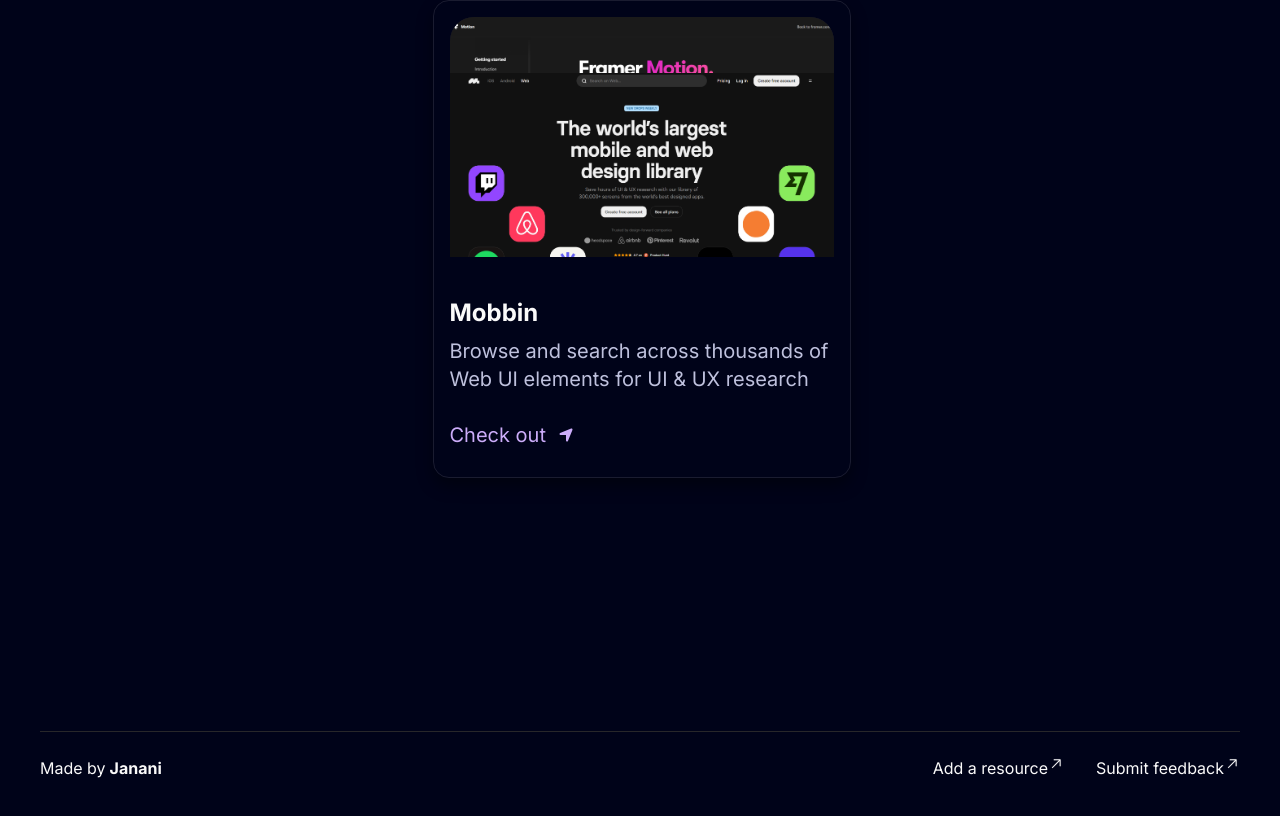
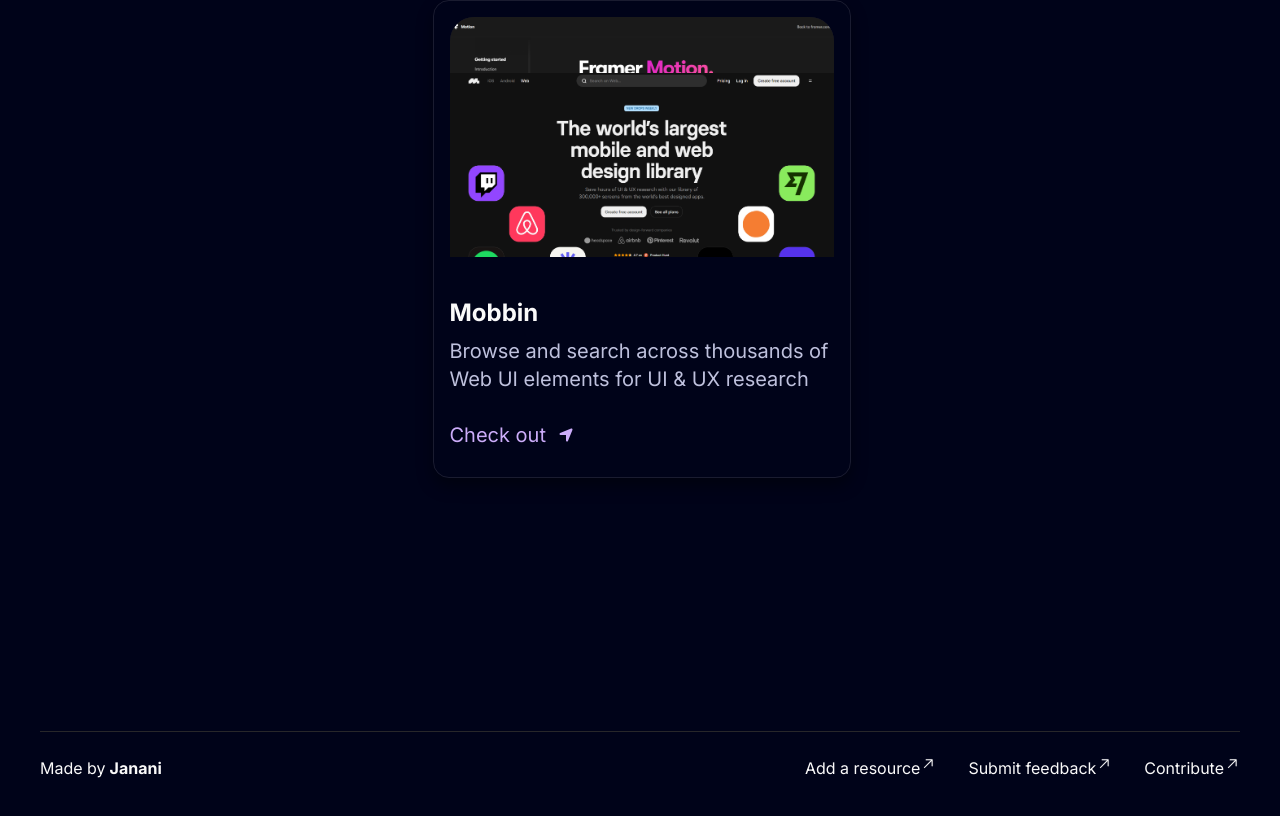
Before and after one commit to Jananisankar21419/toolmiet, a Next.js app: page / in a window 1280 px wide. Shown: the part 10175-10991 px from the top of the page. Built offline with nearby package versions, Linux system fonts and the light colour scheme.

Commit message:
added contribute button

```diff
--- a/components/FooterDark.tsx
+++ b/components/FooterDark.tsx
@@ -13,6 +13,11 @@
       id: 2,
       href: "https://forms.gle/4q8VQqwa7qJfd7Pk6",
       label: "Submit feedback",
+    },
+    {
+      id: 3,
+      href: "https://github.com/Jananisankar21419/toolmiet",
+      label: "Contribute",
     },
   ];
 
```
